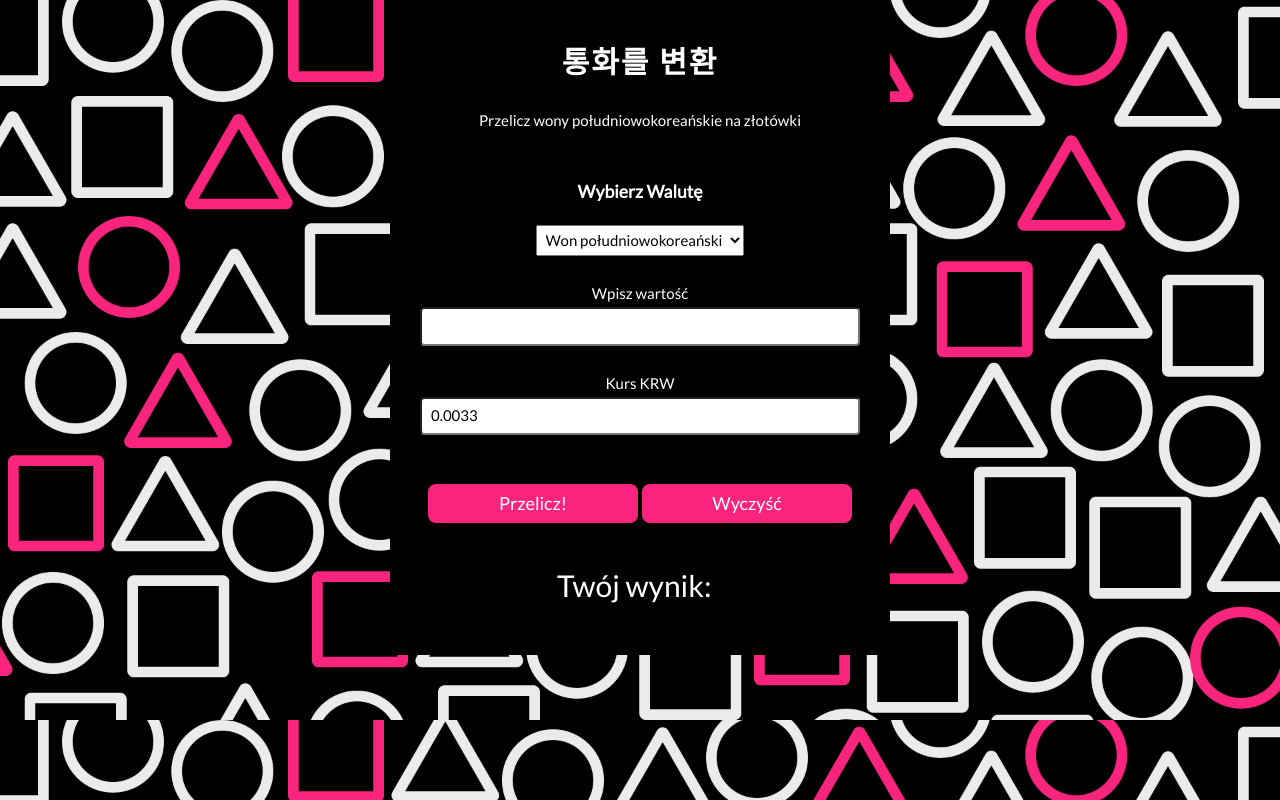
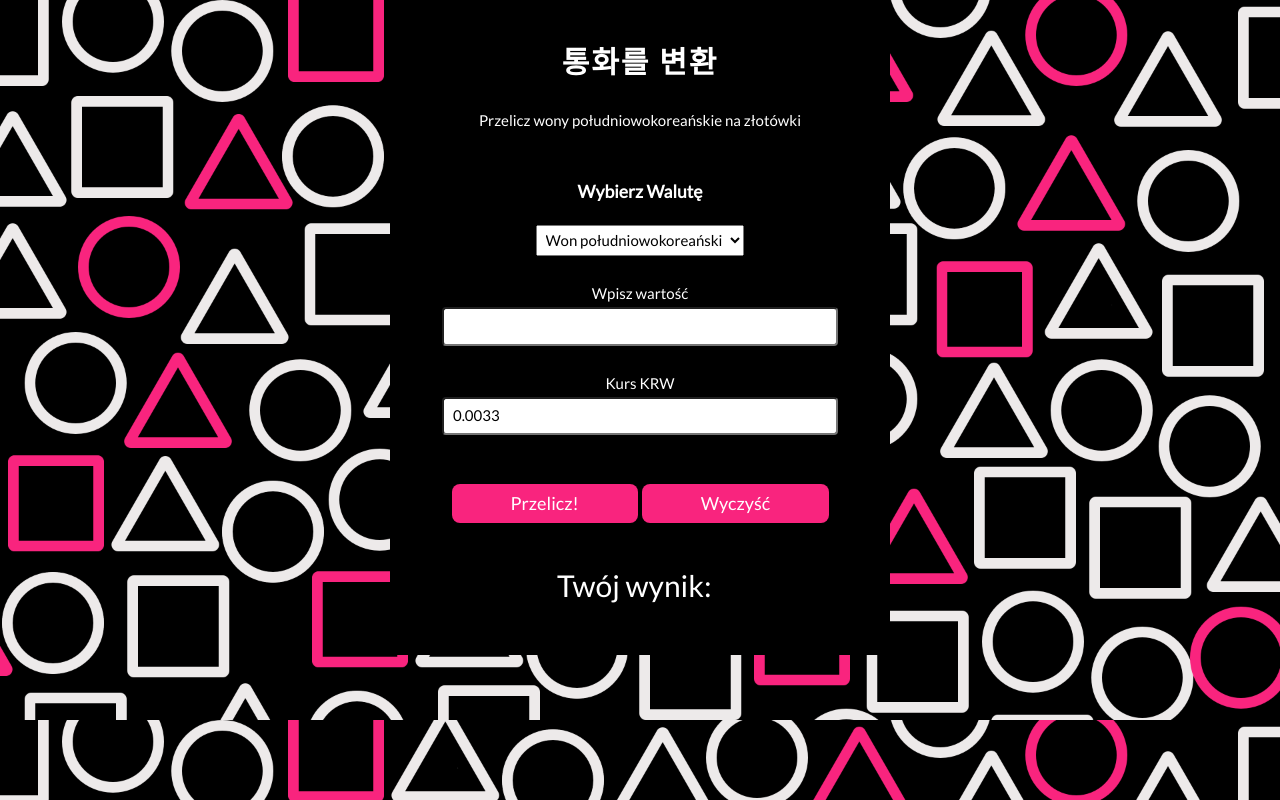
Before and after one commit to WerkaStrong/cantor-squid-game, a React (Create React App) app: page / in a window 1280 px wide. Built offline with nearby package versions, Linux system fonts and the light colour scheme.

Commit message:
change css width form__input to 90%

```diff
--- a/src/Form/style.css
+++ b/src/Form/style.css
@@ -21,14 +21,13 @@
 
 .form__input{
     padding: 2%;
-    width: 100%;
-    max-width:auto;
+    width: 90%;
     border-radius: 4px;
     font-family: "Lato";
 }
 
 .form__button{
-    width:45%;
+    width:40%;
     border: none;
     background-color: #F9247E;
     color: #ffffff;
```
